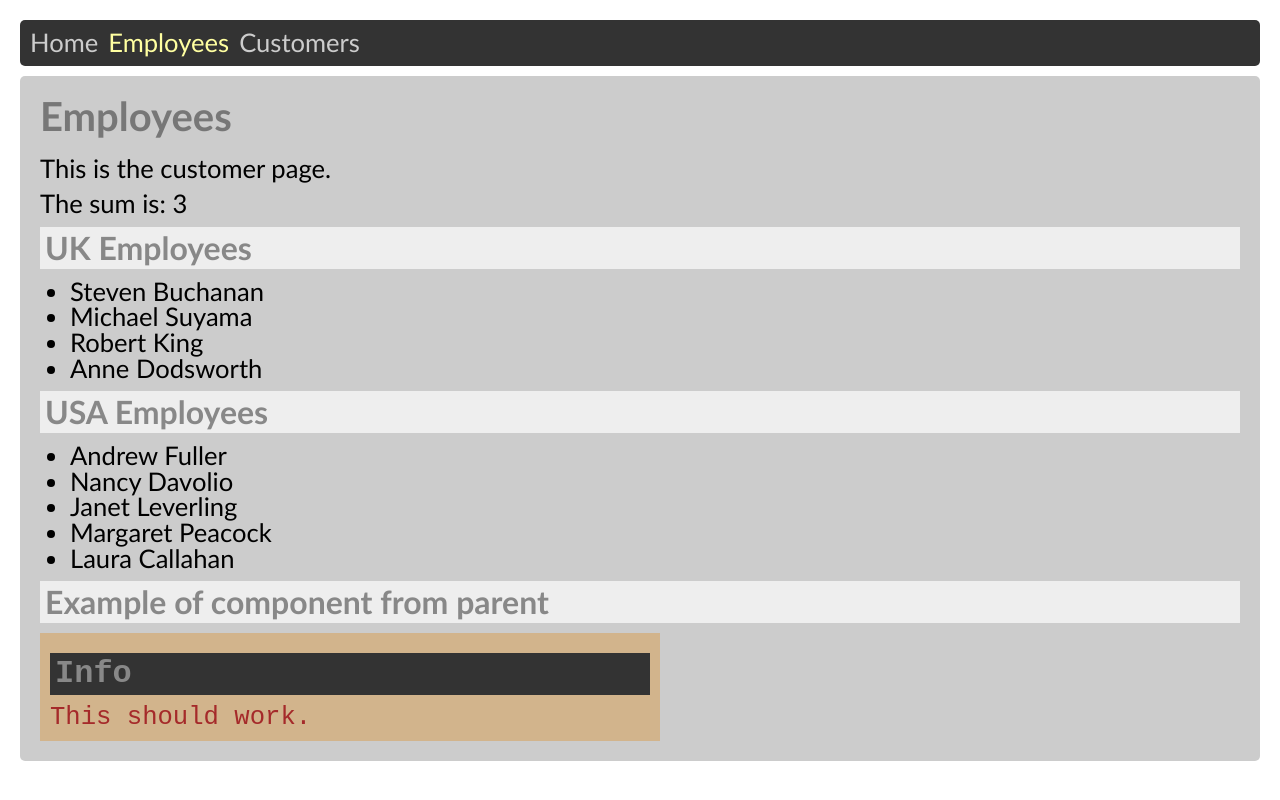
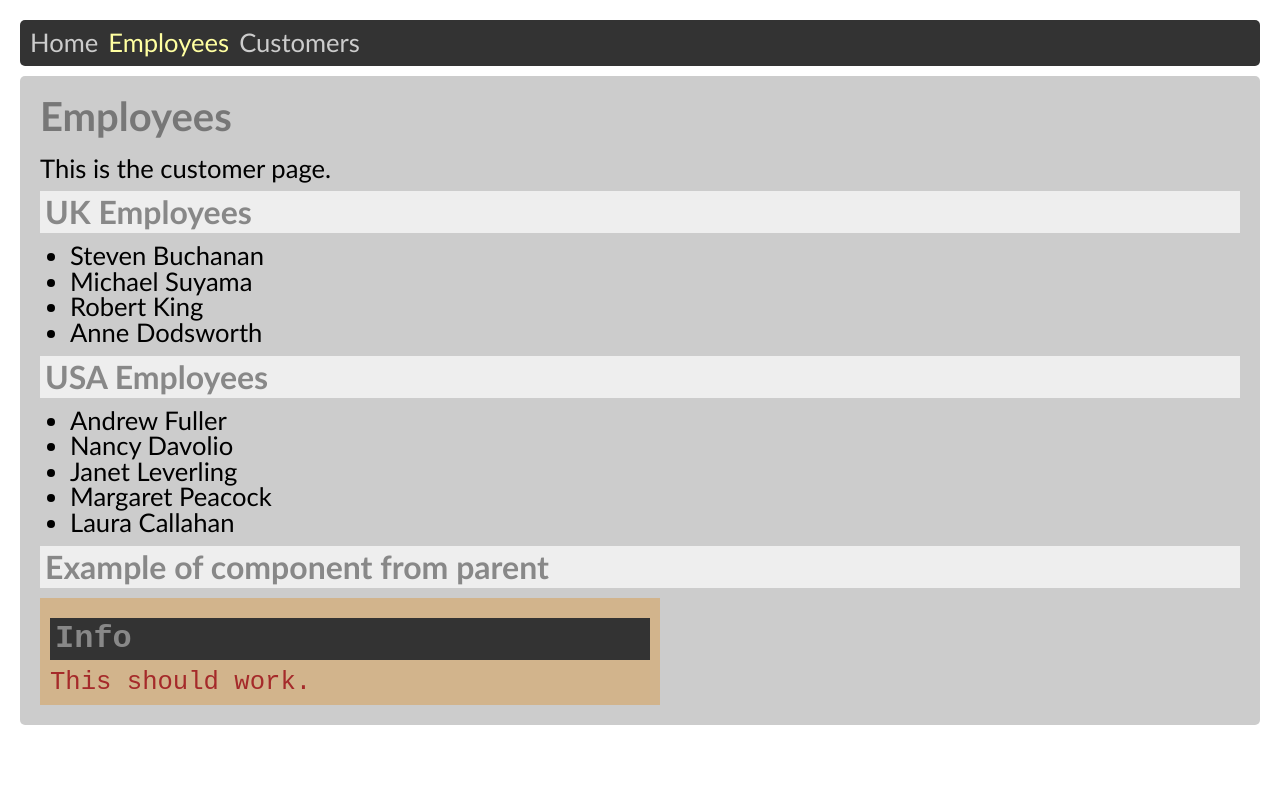
Before and after one commit to edwardtanguay/react-two-components-share-functionality-hoc, a React (Create React App) app: page /employees in a window 1280 px wide. Built offline with nearby package versions, Linux system fonts and the light colour scheme.

Commit message:
addNumbers out

```diff
--- a/src/pages/PageEmployees.js
+++ b/src/pages/PageEmployees.js
@@ -1,6 +1,5 @@
-const PageEmployees = ({addNumbers, getLocalUK, getLocalUSA, InfoBox}) => {
+const PageEmployees = ({getLocalUK, getLocalUSA, InfoBox}) => {
 
-	const sum = addNumbers(1, 2);
 	const ukEmployees = getLocalUK();
 	const usaEmployees = getLocalUSA();
 
@@ -8,7 +7,6 @@ const PageEmployees = ({addNumbers, getLocalUK, getLocalUSA, InfoBox}) => {
 		<>
 			<h1>Employees</h1>
 			<p>This is the customer page.</p>
-			<p>The sum is: {sum}</p>
 			<h2>UK Employees</h2>
 			<ul>
 			{ukEmployees.map((emp,i) => {
--- a/src/pages/pageEnhancer.js
+++ b/src/pages/pageEnhancer.js
@@ -1,8 +1,4 @@
 import employees from '../data/employees.json';
-
-const addNumbers = (a, b) => {
-	return a + b;
-}
 
 const getLocalUK = () => {
 	return employees.filter(emp => emp.address.country === 'UK');
@@ -14,6 +10,6 @@ const getLocalUSA = () => {
 
 export const pageEnhancer = Component => {
 	return (props) => {
-		return <Component {...props} addNumbers={addNumbers} getLocalUK={getLocalUK} getLocalUSA={getLocalUSA} />
+		return <Component {...props} getLocalUK={getLocalUK} getLocalUSA={getLocalUSA} />
 	}
 }
```
Also changed, not shown: dev/notes.txt.
